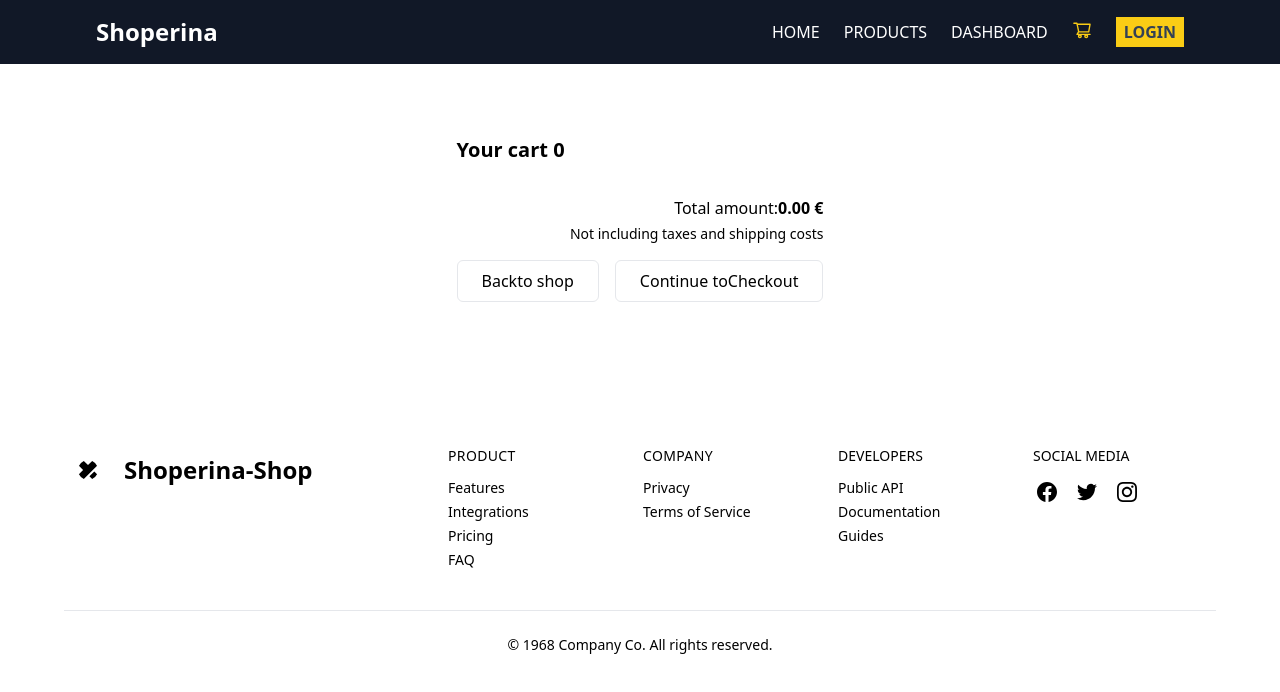
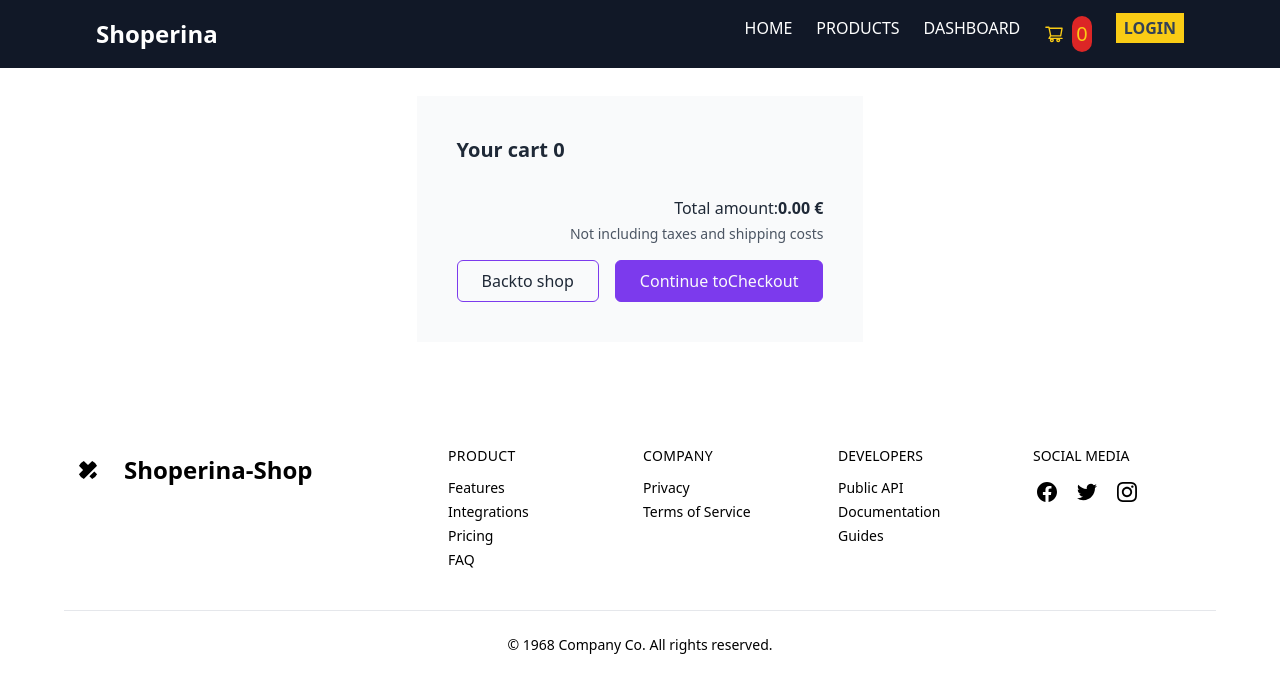
Before and after one commit to saadafahmed45/shoperina-ecommerce, a Next.js app: page /cart in a window 1280 px wide. Shown: the top 692 px of the page. Built offline with nearby package versions, Linux system fonts and the light colour scheme.

Commit message:
added the new contact

```diff
--- a/app/Context/MyContext.jsx
+++ b/app/Context/Context.jsx
@@ -1,10 +1,11 @@
 "use client";
-import { createContext, useState } from "react";
+
+import { createContext, useEffect, useState } from "react";
 import Swal from "sweetalert2";
 
-export const MyContext = createContext();
+export const MyContext = createContext([]);
 
-export const MyProvider = ({ children }) => {
+const ContextProvider = ({ children }) => {
   const [cartItems, setCartItems] = useState([]);
 
   const handleAddedCart = (item) => {
@@ -31,9 +32,12 @@ export const MyProvider = ({ children }) => {
     });
   };
   console.log(cartItems.length);
+
   return (
     <MyContext.Provider value={{ cartItems, handleAddedCart }}>
       {children}
     </MyContext.Provider>
   );
 };
+
+export default ContextProvider;
--- a/app/cart/page.jsx
+++ b/app/cart/page.jsx
@@ -1,8 +1,8 @@
 "use client";
 
 import React, { useContext } from "react";
-import { MyContext } from "../context/MyContext";
 import { useRouter } from "next/navigation";
+import { MyContext } from "../Context/Context";
 
 const CartPage = () => {
   const { cartItems } = useContext(MyContext);
@@ -13,14 +13,14 @@ const CartPage = () => {
   const subtotal = cartItems.reduce((total, item) => total + item.price * 1, 0);
   return (
     <div className="flex justify-center items-center mt-8 px-24 py-16">
-      <div className="flex flex-col max-w-3xl p-6 space-y-4 sm:p-10 dark:bg-gray-50 dark:text-gray-800">
+      <div className="flex flex-col max-w-3xl p-6 space-y-4 sm:p-10 bg-gray-50 text-gray-800">
         <h2 className="text-xl font-semibold">Your cart {cartItems.length}</h2>
-        <ul className="flex flex-col divide-y dark:divide-gray-300">
+        <ul className="flex flex-col divide-y divide-gray-300">
           {cartItems.map(({ images, title, price, id, thumbnail }) => (
             <li className="flex flex-col py-6 sm:flex-row sm:justify-between">
               <div className="flex w-full space-x-2 sm:space-x-4">
                 <img
-                  className="flex-shrink-0 object-cover w-20 h-20 dark:border- rounded outline-none sm:w-32 sm:h-32 dark:bg-gray-500"
+                  className="flex-shrink-0 object-cover w-20 h-20 border- rounded outline-none sm:w-32 sm:h-32 bg-gray-500"
                   src={thumbnail}
                   alt="Polaroid camera"
                 />
@@ -30,11 +30,11 @@ const CartPage = () => {
                       <h3 className="text-lg font-semibold leading-snug sm:pr-8">
                         {title}
                       </h3>
-                      <p className="text-sm dark:text-gray-600">Classic</p>
+                      <p className="text-sm text-gray-600">Classic</p>
                     </div>
                     <div className="text-right">
                       <p className="text-lg font-semibold"> {price}€</p>
-                      <p className="text-sm line-through dark:text-gray-400">
+                      <p className="text-sm line-through text-gray-400">
                         {price + 9}€
                       </p>
                     </div>
@@ -81,7 +81,7 @@ const CartPage = () => {
             Total amount:
             <span className="font-semibold">{subtotal.toFixed(2)} €</span>
           </p>
-          <p className="text-sm dark:text-gray-600">
+          <p className="text-sm text-gray-600">
             Not including taxes and shipping costs
           </p>
         </div>
@@ -89,14 +89,14 @@ const CartPage = () => {
           <button
             onClick={navigateToCheckout}
             type="button"
-            className="px-6 py-2 border rounded-md dark:border-violet-600"
+            className="px-6 py-2 border rounded-md border-violet-600"
           >
             Back
             <span className="sr-only sm:not-sr-only">to shop</span>
           </button>
           <button
             type="button"
-            className="px-6 py-2 border rounded-md dark:bg-violet-600 dark:text-gray-50 dark:border-violet-600"
+            className="px-6 py-2 border rounded-md bg-violet-600 text-gray-50 border-violet-600"
           >
             <span className="sr-only sm:not-sr-only">Continue to</span>Checkout
           </button>
--- a/app/components/HeroSlider.jsx
+++ b/app/components/HeroSlider.jsx
@@ -11,7 +11,7 @@ import Image from "next/image";
 const HeroSlider = () => {
   return (
     <div>
-      <div className="mt-18 flex flex-col">
+      <div className="mt-18 py-16 px-6 flex flex-col">
         <section className="relative">
           <Swiper
             pagination={{
@@ -26,7 +26,7 @@ const HeroSlider = () => {
             <SwiperSlide>
               <div className="relative">
                 <img
-                  className="h-screen w-full select-none object-cover"
+                  className="lg:h-screen h-1/2 w-full select-none object-cover"
                   src="https://images.pexels.com/photos/135620/pexels-photo-135620.jpeg"
                 />
                 <div className="absolute left-1/2 top-1/2 z-40 w-full -translate-x-1/2 -translate-y-1/2 transform">
@@ -37,7 +37,7 @@ const HeroSlider = () => {
             <SwiperSlide>
               <div>
                 <img
-                  className="h-screen w-full select-none object-cover"
+                  className="lg:h-screen h-1/2 w-full select-none object-cover"
                   src="https://images.pexels.com/photos/853151/pexels-photo-853151.jpeg"
                   alt="img"
                 />
@@ -46,7 +46,7 @@ const HeroSlider = () => {
             <SwiperSlide>
               <div>
                 <img
-                  className="h-screen w-full select-none object-cover"
+                  className="lg:h-screen h-1/2 w-full select-none object-cover"
                   src="https://images.pexels.com/photos/920382/pexels-photo-920382.jpeg"
                   alt=""
                 />
@@ -55,7 +55,7 @@ const HeroSlider = () => {
             <SwiperSlide>
               <div>
                 <img
-                  className="h-screen w-full select-none object-cover"
+                  className="lg:h-screen h-1/2 w-full select-none object-fill"
                   src="https://images.pexels.com/photos/1778412/pexels-photo-1778412.jpeg"
                   alt=""
                 />
--- a/app/components/ProductsCard.jsx
+++ b/app/components/ProductsCard.jsx
@@ -3,7 +3,7 @@ import Image from "next/image";
 import Link from "next/link";
 import React, { useContext } from "react";
 import ReactStars from "react-rating-stars-component";
-import { MyContext } from "../context/MyContext";
+import { MyContext } from "../Context/Context";
 
 const ProductsCard = ({ product }) => {
   const { images, title, price, id, description, thumbnail, rating } = product;
--- a/app/products/page.jsx
+++ b/app/products/page.jsx
@@ -3,7 +3,7 @@ import React, { useEffect, useState } from "react";
 // import productsApi from "../api/productsApi";
 import ProductsCard from "../components/ProductsCard";
 // import { productsApi } from "../api/productsApi";
-
+import axios from "axios";
 const Products = async () => {
   // const product = await productsApi();
   // console.log(products);
@@ -24,9 +24,20 @@ const Products = async () => {
   };
 
   useEffect(() => {
-    fetch(`https://dummyjson.com/products/`)
-      .then((response) => response.json())
-      .then((data) => setProduct(data.products));
+    axios
+      .get(`https://dummyjson.com/products/`)
+      .then(function (response) {
+        // handle success
+        setProduct(response.data.products);
+        // console.log(response.data.products);
+      })
+      .catch(function (error) {
+        // handle error
+        console.log(error);
+      })
+      .finally(function () {
+        // always executed
+      });
   }, []);
 
   return (
--- a/app/shared/Navbar.jsx
+++ b/app/shared/Navbar.jsx
@@ -6,8 +6,11 @@ import { GiHamburgerMenu } from "react-icons/gi";
 import { IoMdClose } from "react-icons/io";
 import { AiOutlineShoppingCart } from "react-icons/ai";
 import { usePathname, useRouter } from "next/navigation";
-import { useEffect, useRef, useState } from "react";
+import { useContext, useEffect, useRef, useState } from "react";
+import { MyContext } from "../Context/Context";
 const Navbar = () => {
+  const { cartItems, handleAddedCart } = useContext(MyContext);
+
   const [open, setOpen] = useState(false);
   const pathname = usePathname();
   const [isVisible, setIsVisible] = useState(true);
@@ -89,12 +92,15 @@ const Navbar = () => {
               <Link
                 className={`${
                   pathName === "/cart"
-                    ? " text-xl uppercase text-yellow-400"
-                    : "text-xl uppercase text-white"
+                    ? " text-xl gap-2 items-center uppercase flex text-yellow-400"
+                    : "text-xl gap-2 items-center uppercase flex text-white"
                 }`}
                 href={"/cart"}
               >
-                <AiOutlineShoppingCart />
+                <AiOutlineShoppingCart />{" "}
+                <span className="bg-red-600 rounded-full p-1">
+                  {cartItems.length}
+                </span>
               </Link>
             </li>
             <li>
--- a/package.json
+++ b/package.json
@@ -10,6 +10,7 @@
   },
   "dependencies": {
     "@clerk/nextjs": "^5.3.1",
+    "axios": "^1.7.7",
     "next": "14.2.5",
     "prop-types": "^15.8.1",
     "react": "^18",
```
Also changed, not shown: app/layout.js (+3 -4 lines), 1 other file (tests, documents, lock files or other folders).
